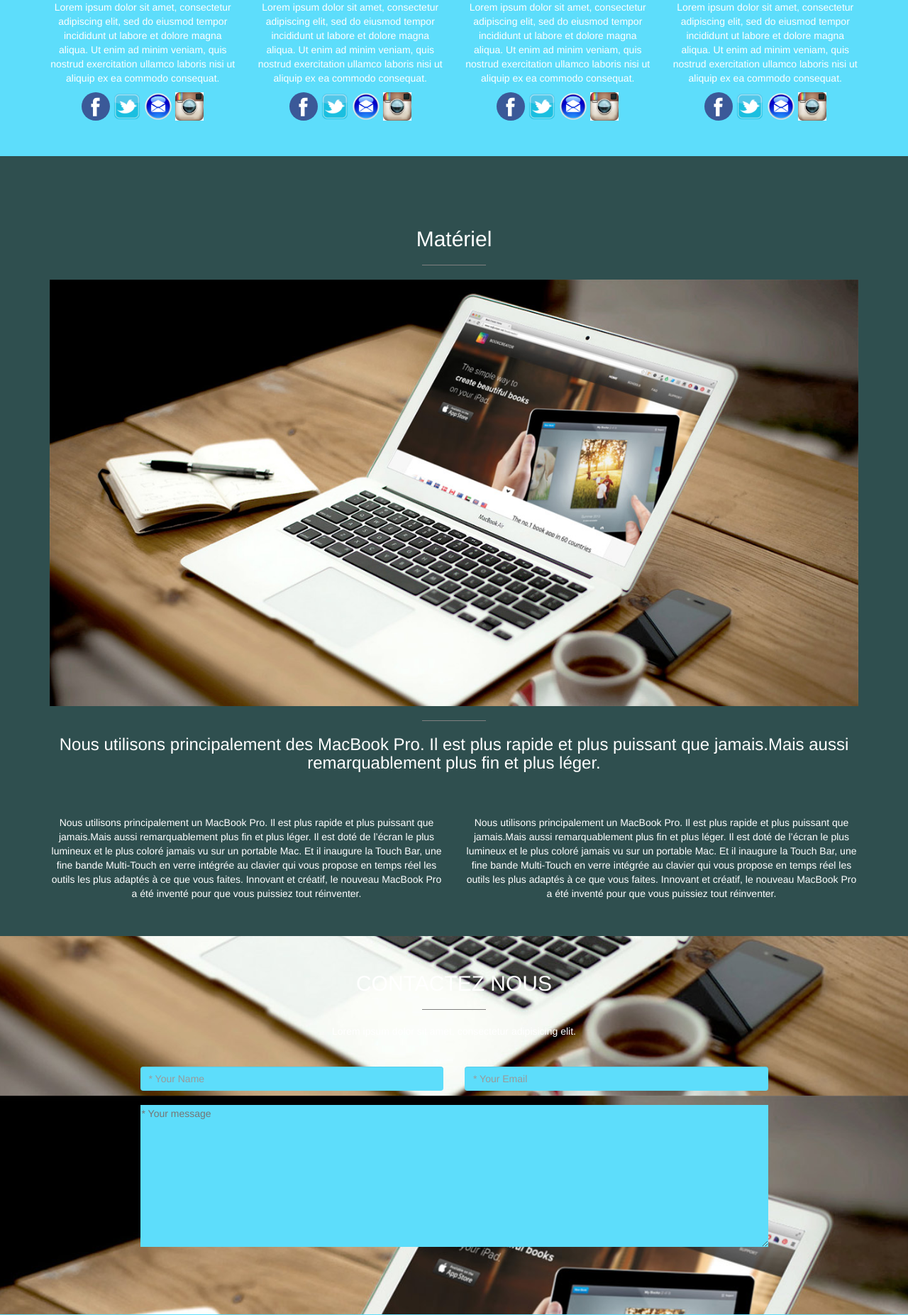
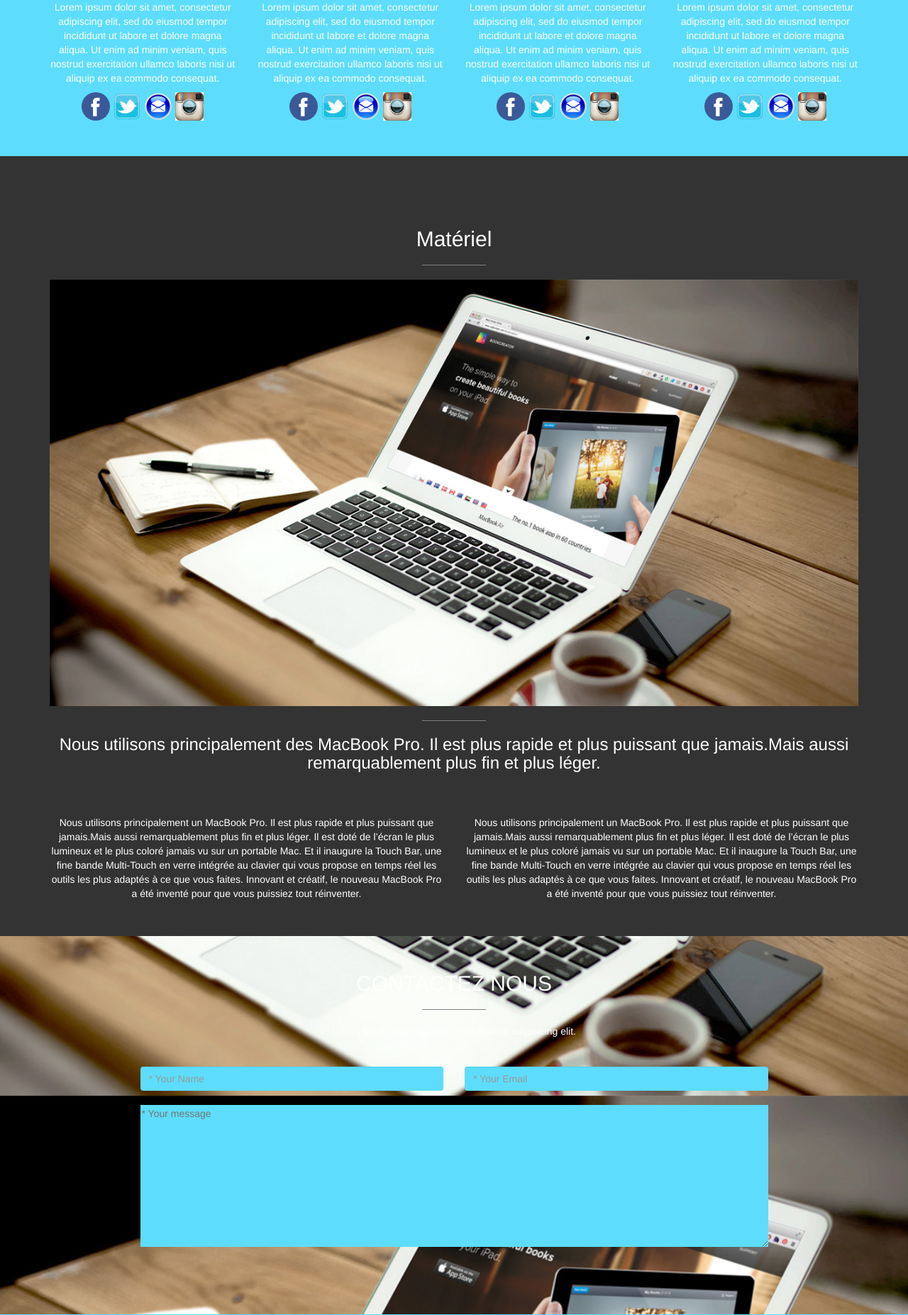
Before and after one commit to Neokoiaigone/SEO, a PHP site: page /SEO/ in a window 1280 px wide. Shown: the part 1656-3509 px from the top of the page at 71% size. Run offline with PHP 8.4, Linux system fonts and the light colour scheme; some libraries are stand-ins or nearby versions.

Commit message:
Change color

```diff
--- a/css/style.css
+++ b/css/style.css
@@ -94,7 +94,7 @@ img {
   background: #5dddfb !important;
 }
 .allo{
-  background: darkslategrey !important;
+  background: #333333  !important;
 }
 
 .rencontre {
```
